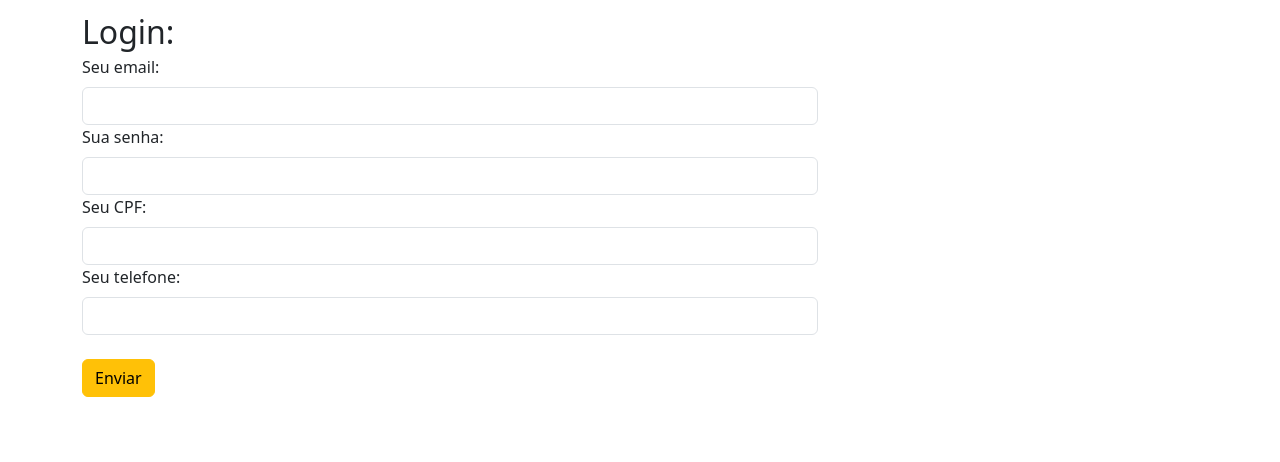
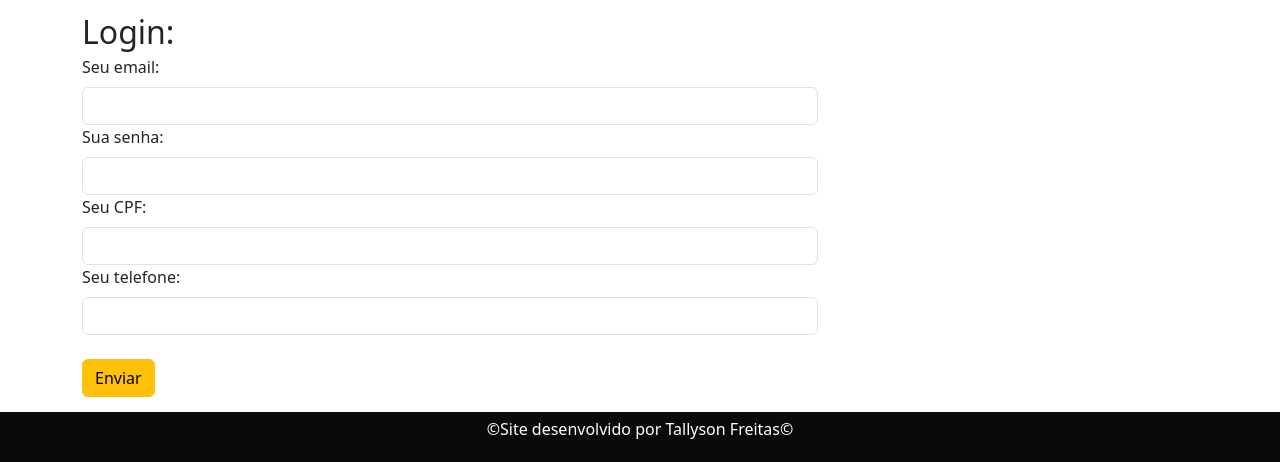
Before and after one commit to TallysonFreitas/Site-de-cinema, a plain HTML site: page index.html in a window 1280 px wide. Shown: the part 2228-2690 px from the top of the page. Before the commit the page ends 2625 px from the top, so only its background shows below. Drawn offline with Linux system fonts and the light colour scheme.

Commit message:
add footer

```diff
--- a/index.html
+++ b/index.html
@@ -469,6 +469,11 @@
             </div>
         </section>
     </div>
+
+    <footer class="footer">
+        <p>&copy;Site desenvolvido por Tallyson Freitas&copy;</p>
+    </footer>
+
     <script src="lib/cdn.jsdelivr.net_npm_bootstrap@5.3.0_dist_js_bootstrap.bundle.min.js"></script>
 </body>
 </html>
--- a/style.css
+++ b/style.css
@@ -25,3 +25,14 @@ header{
 
     overflow-y: hidden;
 }
+
+.footer{
+    height: 50px;
+    background-color: rgb(9, 10, 10);
+    color: white;
+    text-align: center;
+    display: flex;
+    justify-content: center;
+    align-items: center;
+    margin-top: 15px;
+}
```
